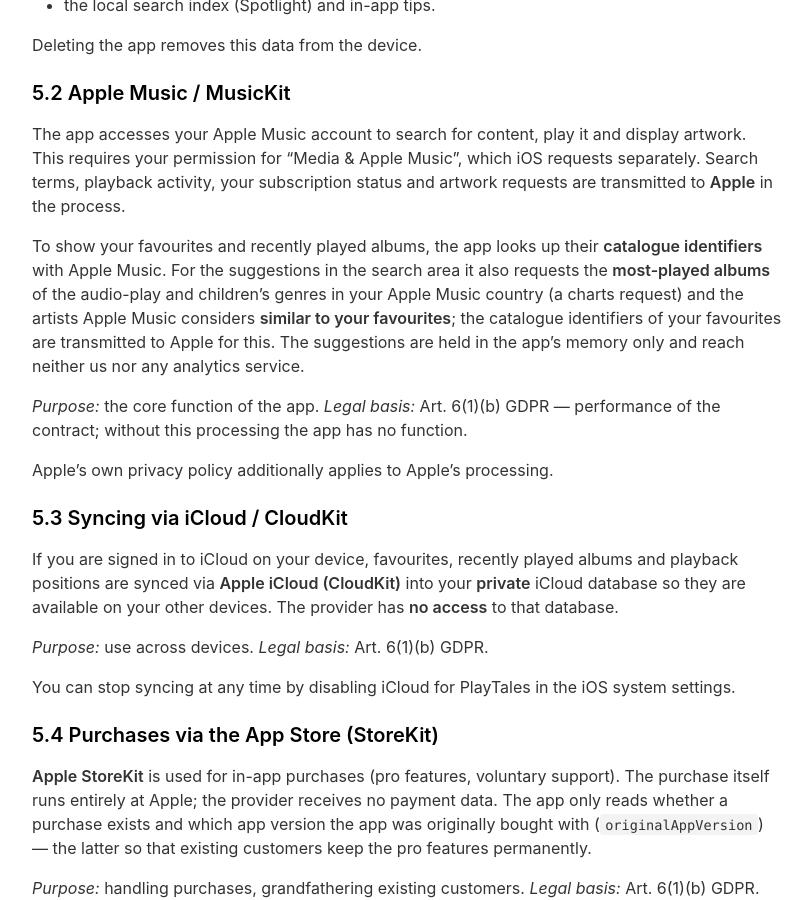
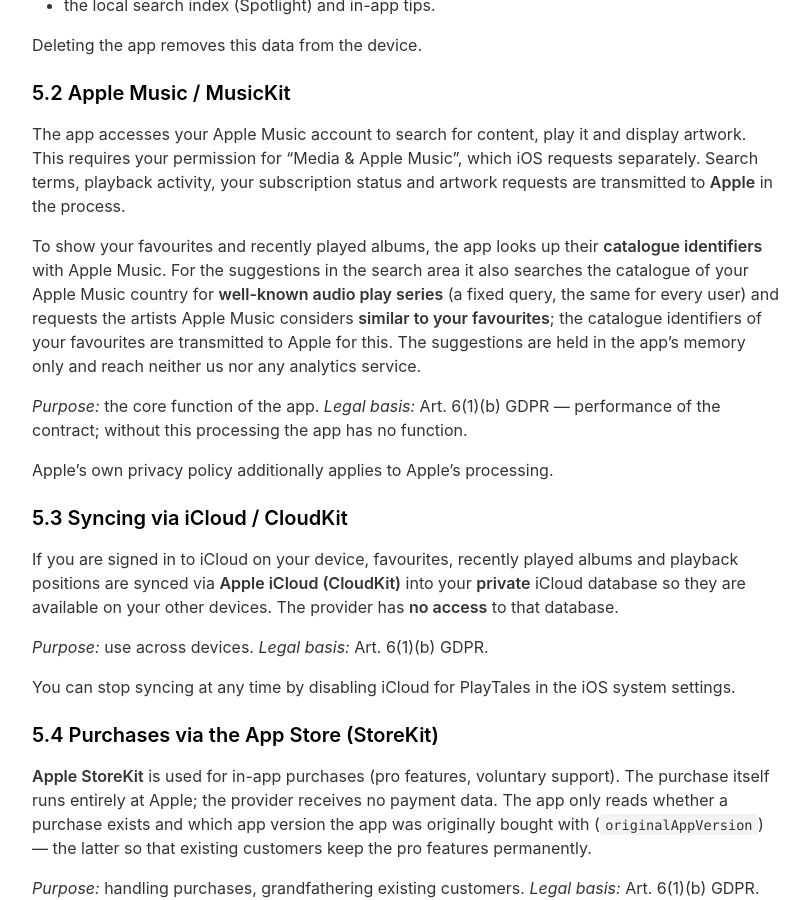
Before and after one commit to pkurzok/PlayTales-Web, a Jekyll site: the page built from _pages/privacypolicy.md, in a window 1280 px wide and 900 px high, scrolled down 2673 px. Shown: the whole window, without its empty margins (233-1045 px from the left). Built offline with Jekyll 4.4.1, drawn with Linux system fonts in a browser that asks for light colours; nearby versions of some CDN libraries; some of the changed text lies outside the part shown.

Commit message:
Privacy policy: suggestions come from a fixed catalogue search, not charts
The charts request proved unusable; the app instead searches for audio
play series with a fixed query that is the same for every user.

Co-Authored-By: Claude Opus 5.5 <noreply@anthropic.com>

```diff
--- a/_pages/privacypolicy.md
+++ b/_pages/privacypolicy.md
@@ -121,9 +121,9 @@ playback activity, your subscription status and artwork requests are transmitted
 the process.
 
 To show your favourites and recently played albums, the app looks up their **catalogue identifiers**
-with Apple Music. For the suggestions in the search area it also requests the **most-played albums**
-of the audio-play and children's genres in your Apple Music country (a charts request) and the
-artists Apple Music considers **similar to your favourites**; the catalogue identifiers of your
+with Apple Music. For the suggestions in the search area it also searches the catalogue of your
+Apple Music country for **well-known audio play series** (a fixed query, the same for every user) and
+requests the artists Apple Music considers **similar to your favourites**; the catalogue identifiers of your
 favourites are transmitted to Apple for this. The suggestions are held in the app's memory only and
 reach neither us nor any analytics service.
 
@@ -282,7 +282,7 @@ Independently of that, you may object under Art. 21 GDPR at any time at the addr
 | Google LLC (USA) | Website | IP address, user agent | delivery of jQuery | Art. 6(1)(f) |
 | Fonticons, Inc. (USA) | Website | IP address, user agent | delivery of the icon font | Art. 6(1)(f) |
 | Apple Inc. (USA) | Website | IP address | retrieval of App Store details | Art. 6(1)(f) |
-| Apple Inc. (USA) | App | search terms, playback, subscription status, artwork requests, catalogue identifiers of favourites, chart and similar-artist requests | Apple Music / MusicKit | Art. 6(1)(b) |
+| Apple Inc. (USA) | App | search terms, playback, subscription status, artwork requests, catalogue identifiers of favourites, requests for suggestions (audio play series, similar artists) | Apple Music / MusicKit | Art. 6(1)(b) |
 | Apple Inc. (USA) | App | favourites, history, playback positions | syncing via your private iCloud | Art. 6(1)(b) |
 | Apple Inc. (USA) | App | purchases, original app version | purchases, grandfathering | Art. 6(1)(b) |
 | Google LLC (USA) | App | title to be read out, language, voice gender | speech output (can be switched off) | Art. 6(1)(b) |
```
